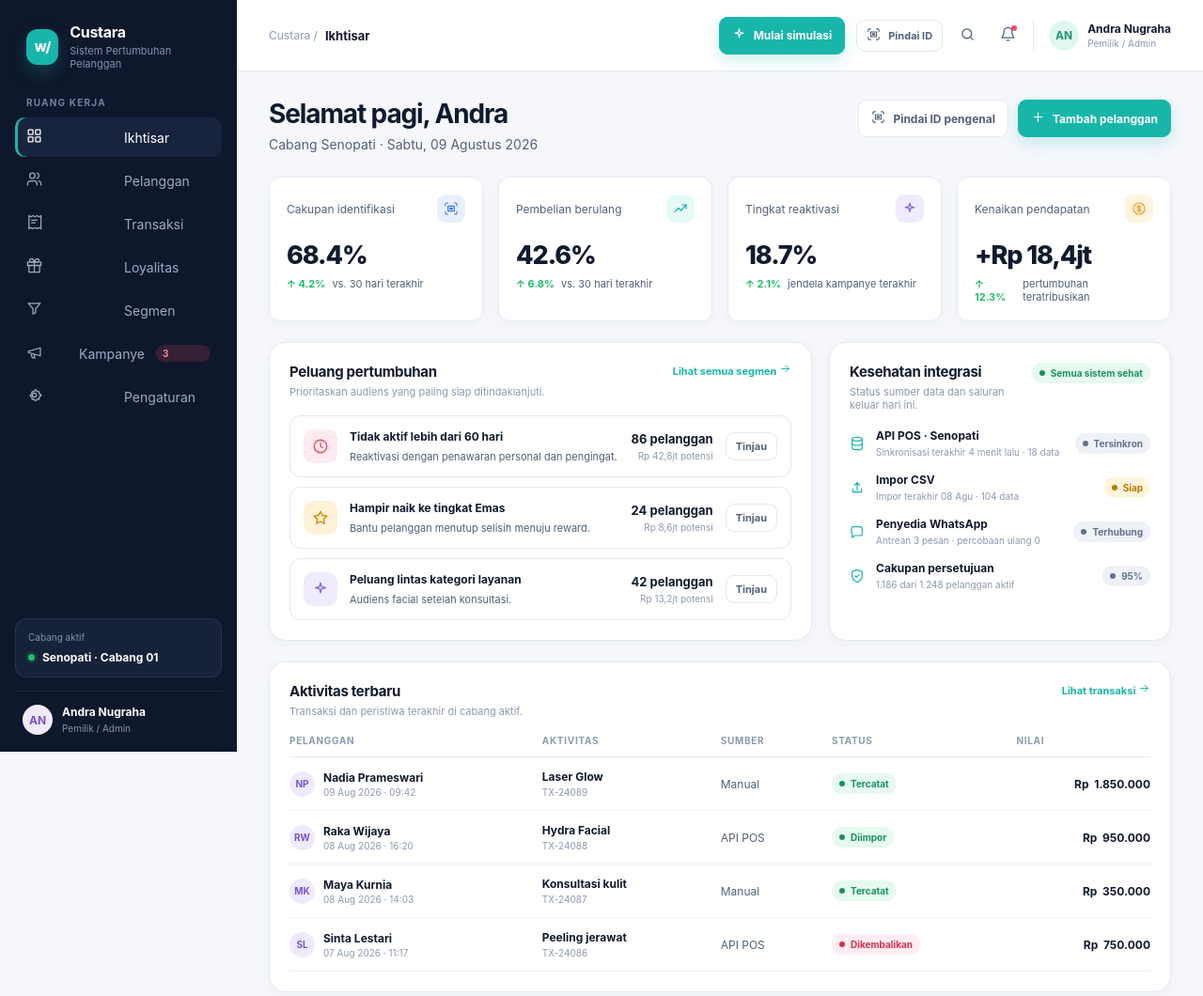
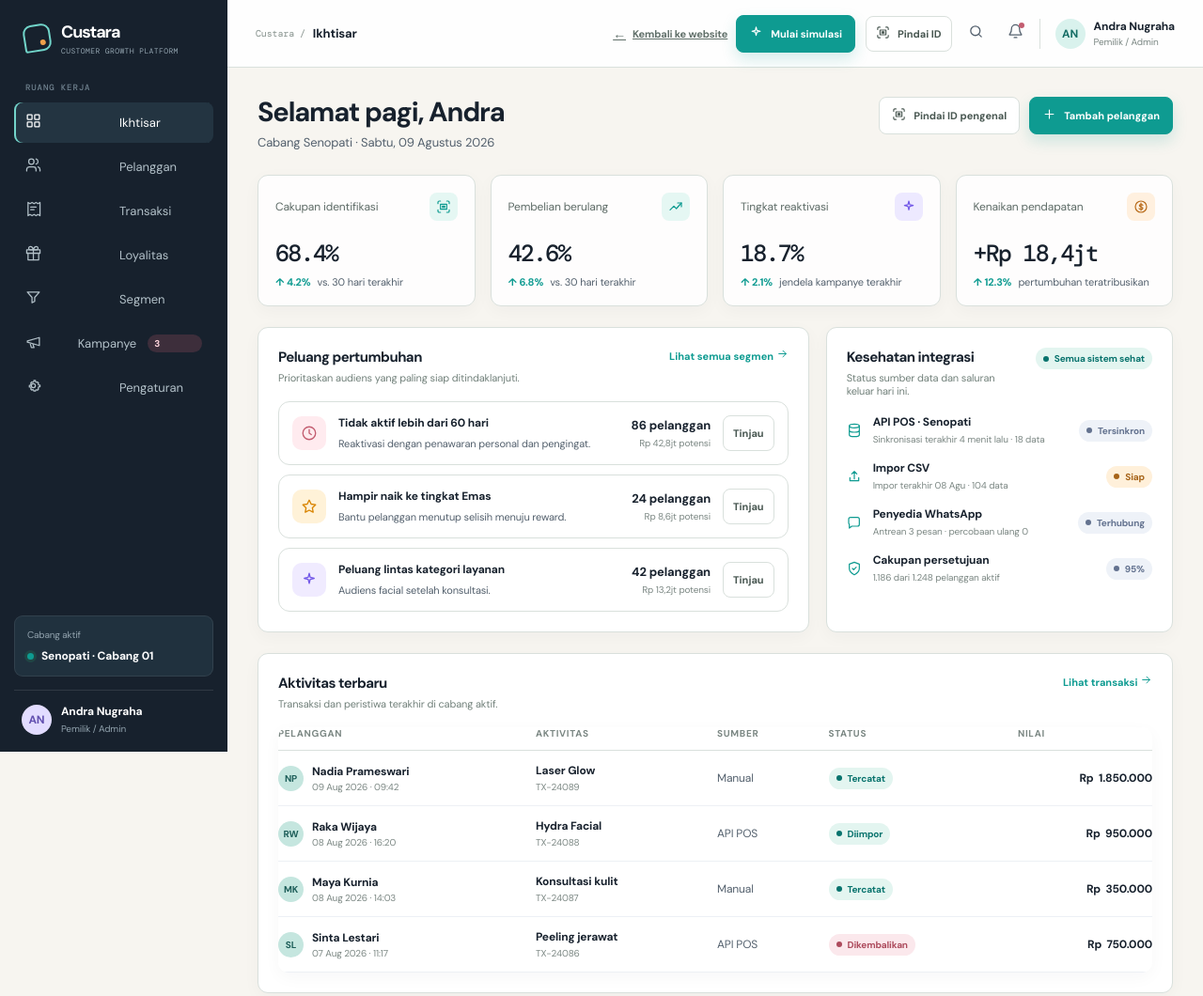
Before and after one commit to gyuxce/WAVRV2, a plain HTML site: page mockup/wavr-v1-mockup.html in a window 1280 px wide. Shown: the whole page at 94% size. Drawn offline with nearby package versions, Linux system fonts and the light colour scheme.

Commit message:
Unify product demo with Custara website

```diff
--- /dev/null
+++ b/demo-custara.css
@@ -0,0 +1,41 @@
+/* Shared Custara product-demo layer. The interaction logic remains in the demo file. */
+:root {
+  --wavr-ink: #17212d;
+  --wavr-ink-soft: #53606d;
+  --wavr-muted: #7b8783;
+  --wavr-line: #d9e0dc;
+  --wavr-surface: #ffffff;
+  --wavr-canvas: #f7f5f0;
+  --wavr-sidebar: #17212d;
+  --wavr-sidebar-soft: #233441;
+  --wavr-teal: #0e9b91;
+  --wavr-blue: #0e9b91;
+  --wavr-purple: #7359e8;
+  --wavr-green: #0e9b91;
+  --wavr-orange: #d88429;
+  --wavr-red: #c35d70;
+  --wavr-yellow: #d5a33d;
+  --wavr-shadow: 0 14px 34px rgba(23, 33, 45, .07);
+  --wavr-radius-lg: 16px;
+  --wavr-radius-md: 11px;
+  --wavr-radius-sm: 7px;
+  --wavr-font: "DM Sans", Arial, sans-serif;
+}
+
+body { background: var(--wavr-canvas); letter-spacing: -.01em; }
+button:focus-visible, input:focus-visible, select:focus-visible { outline-color: rgba(14, 155, 145, .28); }
+.wavr-sidebar { width: 242px; padding: 22px 15px 17px; background: var(--wavr-sidebar); }
+.wavr-brand { gap: 11px; padding: 0 10px 28px; }
+.wavr-brand-mark { position: relative; width: 29px; height: 29px; border: 2px solid #71d5ca; border-radius: 9px 9px 9px 3px; background: transparent; box-shadow: none; color: transparent; font-size: 0; transform: rotate(-9deg); }
+.wavr-brand-mark::after { position: absolute; width: 6px; height: 6px; right: 4px; bottom: 4px; border-radius: 50%; background: #eea04a; content: ""; }
+.wavr-brand-text strong { font-size: 18px; letter-spacing: -.06em; }.wavr-brand-text span { color: #94a5b0; font-family: "DM Mono", monospace; font-size: 8px; letter-spacing: .05em; text-transform: uppercase; }
+.wavr-nav-label { color: #718390; font-family: "DM Mono", monospace; font-size: 9px; font-weight: 500; letter-spacing: .1em; }.wavr-nav button { border-radius: 8px; color: #b2c0c8; font-size: 13px; }.wavr-nav button.is-active { background: var(--wavr-sidebar-soft); box-shadow: inset 2px 0 0 #73d4ca; }.wavr-nav button:hover { background: #263945; }.wavr-nav-count { color: #ffd4dc; background: rgba(195, 93, 112, .22); }.wavr-branch-card { border-radius: 9px; background: #20313e; }.wavr-branch-card small, .wavr-user span { color: #92a3ae; }.wavr-user { border-top-color: rgba(255,255,255,.11); }.wavr-avatar { color: #1d5e59; background: #c5e6df; }.wavr-user .wavr-avatar { color: #6250b0; background: #e2dcff; }
+
+.wavr-topbar { height: 72px; padding: 0 30px; background: rgba(255,255,255,.94); }.wavr-breadcrumb { color: #84908b; font-family: "DM Mono", monospace; font-size: 10px; }.wavr-breadcrumb strong { color: var(--wavr-ink); font-family: "DM Sans", Arial, sans-serif; font-size: 13px; }.wavr-topbar-actions { gap: 9px; }.wavr-back-site { display: inline-flex; align-items: center; gap: 7px; color: #61706a; font-size: 11px; font-weight: 700; }.wavr-back-site:hover { color: var(--wavr-teal); }.wavr-back-site::before { content: "←"; font-size: 14px; }.wavr-button { min-height: 38px; border-radius: 8px; color: #485751; font-size: 11px; }.wavr-button.primary { background: var(--wavr-teal); border-color: var(--wavr-teal); box-shadow: 0 7px 16px rgba(14,155,145,.18); }.wavr-button.primary:hover { background: #087c75; border-color: #087c75; }.wavr-button.dark { background: var(--wavr-ink); border-color: var(--wavr-ink); }.wavr-icon-button:hover { color: var(--wavr-teal); background: var(--wavr-canvas); }.wavr-top-avatar { border-left-color: var(--wavr-line); }.wavr-top-avatar .wavr-avatar { color: #176f67; background: #d9f2ed; }
+
+.wavr-content { max-width: 1460px; padding: 31px 32px 52px; }.wavr-page-head h1 { font-size: 29px; }.wavr-page-head p { color: var(--wavr-ink-soft); font-size: 13px; }.wavr-kpi, .wavr-panel, .wavr-card, .wavr-table-wrap, .wavr-modal { border-color: var(--wavr-line); border-radius: var(--wavr-radius-md); box-shadow: 0 5px 18px rgba(23,33,45,.035); }.wavr-kpi { background: rgba(255,255,255,.86); }.wavr-kpi-value { font-family: "DM Mono", monospace; font-size: 25px; font-weight: 500; letter-spacing: -.07em; }.wavr-kpi-top { color: #5d6b66; }.wavr-kpi-icon { border-radius: 8px; }.wavr-kpi-icon.blue, .wavr-kpi-icon.teal { color: var(--wavr-teal); background: #e5f7f3; }.wavr-kpi-icon.purple { color: var(--wavr-purple); background: #ede9ff; }.wavr-kpi-icon.orange { color: #b86a19; background: #fff0df; }.wavr-kpi-foot strong { color: var(--wavr-teal); }.wavr-panel-head h2, .wavr-card h2 { letter-spacing: -.035em; }.wavr-panel-head p { color: #71807a; }.wavr-status.success { color: #08736d; background: #e3f5f0; }.wavr-status.warning { color: #a66318; background: #fff0da; }.wavr-status.danger { color: #ad4b5d; background: #fbe8ec; }.wavr-chip { border-radius: 5px; color: #4d625b; background: #eef4f1; }.wavr-link-button { color: var(--wavr-teal); }.wavr-table th { color: #73817b; font-family: "DM Mono", monospace; font-size: 9px; }.wavr-table td { border-top-color: #e6ebe8; }.wavr-table tr:hover td { background: #fbfcfa; }
+
+.wavr-modal-backdrop { background: rgba(23,33,45,.48); backdrop-filter: blur(3px); }.wavr-modal { box-shadow: 0 24px 70px rgba(23,33,45,.2); }.wavr-modal-head { border-bottom-color: var(--wavr-line); }.wavr-modal-foot { border-top-color: var(--wavr-line); }.wavr-toast { border-radius: 9px; background: var(--wavr-ink); box-shadow: 0 12px 28px rgba(23,33,45,.2); }.wavr-demo-progress .is-active .wavr-demo-step-index, .wavr-demo-step.is-done .wavr-demo-step-index { background: var(--wavr-teal); }.wavr-demo-overlay { background: rgba(23,33,45,.74); backdrop-filter: blur(4px); }.wavr-demo-card { border-radius: 15px; box-shadow: 0 24px 70px rgba(23,33,45,.22); }.wavr-demo-spotlight { border-color: rgba(14,155,145,.72); }
+
+@media (max-width: 900px) { .wavr-sidebar { width: 212px; }.wavr-back-site { display: none; }.wavr-content { padding: 26px 22px 42px; }.wavr-topbar { padding: 0 22px; } }
+@media (max-width: 720px) { .wavr-sidebar { width: 100%; }.wavr-brand { padding-bottom: 13px; }.wavr-topbar { padding: 0 15px; }.wavr-top-avatar { display: none; }.wavr-content { padding: 22px 15px 37px; }.wavr-page-head h1 { font-size: 25px; } }
--- a/mockup/wavr-v1-mockup.html
+++ b/mockup/wavr-v1-mockup.html
@@ -4,7 +4,10 @@
   <meta charset="UTF-8" />
   <meta name="viewport" content="width=device-width, initial-scale=1.0" />
   <meta name="description" content="Mockup interaktif Custara V1" />
-  <title>Custara V1 Mockup</title>
+  <title>Custara — Demo Produk</title>
+  <link rel="preconnect" href="https://fonts.googleapis.com" />
+  <link rel="preconnect" href="https://fonts.gstatic.com" crossorigin />
+  <link href="https://fonts.googleapis.com/css2?family=DM+Mono:wght@400;500&family=DM+Sans:opsz,wght@9..40,400;9..40,500;9..40,600;9..40,700&display=swap" rel="stylesheet" />
   <style>
     :root {
       --wavr-ink: #101a2f;
@@ -342,13 +345,14 @@
       .wavr-demo-step span { font-size: 8px; }
     }
   </style>
+  <link rel="stylesheet" href="../demo-custara.css?v=20260809-02" />
 </head>
 <body>
   <div class="wavr-app" id="wavrApp">
     <aside class="wavr-sidebar" aria-label="Navigasi utama">
       <div class="wavr-brand">
         <div class="wavr-brand-mark">w/</div>
-        <div class="wavr-brand-text"><strong>Custara</strong><span>Sistem Pertumbuhan Pelanggan</span></div>
+        <div class="wavr-brand-text"><strong>Custara</strong><span>Customer Growth Platform</span></div>
       </div>
       <div class="wavr-nav-label">Ruang kerja</div>
       <nav class="wavr-nav" id="mainNav">
@@ -370,6 +374,7 @@
       <header class="wavr-topbar">
         <div class="wavr-breadcrumb"><span>Custara /</span><strong id="breadcrumbCurrent">Ikhtisar</strong></div>
         <div class="wavr-topbar-actions">
+          <a class="wavr-back-site" href="../index.html">Kembali ke website</a>
           <button type="button" class="wavr-button primary wavr-demo-launch" data-action="start-demo"><span data-icon-name="spark"></span><span id="demoButtonLabel">Mulai simulasi</span></button>
           <button type="button" class="wavr-button small wavr-global-scan" data-action="scan"><span data-icon-name="scan"></span>Pindai ID</button>
           <button type="button" class="wavr-icon-button" aria-label="Cari" data-action="focus-search"><span class="wavr-nav-icon" data-icon-name="search"></span></button>
--- a/styles.css
+++ b/styles.css
@@ -200,6 +200,7 @@ p { color: var(--ink-soft); }
 .results { color: #fff; background: #1e3438; }.results-layout { display: grid; grid-template-columns: .85fr 1.15fr; align-items: stretch; gap: 68px; }.results-copy h2 em { color: #8ce2d7; }.results-copy p { max-width: 370px; color: #bfd0ce; }.demo-disclaimer { margin-top: 30px; color: #8ea3a0 !important; font-size: 11px; }.metrics-grid { display: grid; grid-template-columns: repeat(2, 1fr); gap: 1px; overflow: hidden; border-radius: 14px; background: #436065; }.metrics-grid > div { display: flex; flex-direction: column; justify-content: end; min-height: 172px; padding: 25px; background: #294449; }.metrics-grid strong { color: #9ce6dc; font-family: "DM Mono", monospace; font-size: 33px; letter-spacing: -.09em; }.metrics-grid span { margin-top: 6px; color: #c2d4d1; font-size: 11px; }
 .solutions { background: #efeee8; }.solution-grid { grid-template-columns: repeat(4, 1fr); }.solution-card { min-height: 235px; }.solution-card > span { display: grid; width: 33px; height: 33px; margin-bottom: 39px; place-items: center; border-radius: 8px; color: var(--teal-dark); background: var(--teal-soft); font-family: "DM Mono", monospace; font-size: 12px; }.solution-card.feature { color: #fff; border-color: #263d48; background: #223740; }.solution-card.feature > span { color: #a7ece2; background: #2c5357; }.solution-card.feature p { color: #c4d3d3; }.solution-card h3 { font-size: 19px; }.solution-card p { font-size: 12px; }.solution-card a { display: inline-flex; align-items: center; gap: 6px; margin-top: 12px; color: #9de5da; font-size: 11px; font-weight: 700; }.solution-card a svg { width: 13px; }
 .integration-layout { display: grid; grid-template-columns: .72fr 1.28fr; align-items: center; gap: 80px; }.integration-copy h2 { max-width: 415px; }.integration-map { display: grid; grid-template-columns: 1fr 78px 150px 78px 1fr; align-items: center; min-height: 270px; padding: 25px; border: 1px solid #d5ddd8; border-radius: var(--radius-md); background: #fff; }.integration-inputs, .integration-outputs { display: grid; gap: 9px; }.integration-inputs span, .integration-outputs span { display: grid; min-height: 37px; place-items: center; border: 1px solid #dce3df; border-radius: 7px; color: #5b6963; background: #f7f9f7; font-family: "DM Mono", monospace; font-size: 9px; }.integration-lines { height: 1px; background: #a3cbc4; }.integration-core { display: grid; place-items: center; min-height: 104px; border: 1px solid #9ccfc5; border-radius: 12px; color: var(--teal-dark); background: #eaf8f4; text-align: center; }.integration-core svg { width: 24px; }.integration-core strong { margin-top: 5px; font-size: 13px; }.integration-core small { color: #63857e; font-size: 8px; }.identifier-row { grid-column: 1 / -1; display: flex; flex-wrap: wrap; align-items: center; justify-content: center; gap: 7px; margin-top: 20px; }.identifier-row small { margin-right: 4px; color: #81908a; font-size: 9px; }.identifier-row span { padding: 4px 6px; border-radius: 4px; color: #5f6c67; background: #f0f4f1; font-family: "DM Mono", monospace; font-size: 8px; }
+section.integrations { display: block; width: 100%; }
 .pilot { background: #f7f5f0; }.pilot-steps { display: grid; grid-template-columns: repeat(5, 1fr); gap: 0; padding: 0; margin: 52px 0 0; list-style: none; counter-reset: pilot; }.pilot-steps li { position: relative; padding: 0 17px 0 21px; border-left: 1px solid #d4ddd8; }.pilot-steps li:first-child { padding-left: 0; border-left: 0; }.pilot-steps b { display: block; margin-bottom: 32px; color: var(--teal-dark); font-family: "DM Mono", monospace; font-size: 11px; }.pilot-steps h3 { font-size: 16px; }.pilot-steps p { margin: 0; font-size: 12px; }.trust { background: #efeee8; }.trust-layout { display: grid; grid-template-columns: .75fr 1.25fr; align-items: start; gap: 80px; }.trust-copy h2 { max-width: 400px; }.trust-copy > p { max-width: 390px; }.trust-points { display: grid; grid-template-columns: repeat(2, 1fr); gap: 10px; margin-top: 30px; }.trust-points span { display: flex; align-items: center; gap: 7px; color: #56655f; font-size: 11px; }.trust-points svg { width: 15px; color: var(--teal-dark); }.faq-list summary::after { display: none; }.faq-list summary svg { width: 17px; color: var(--teal-dark); transition: transform .2s ease; }.faq-list details[open] summary svg { transform: rotate(90deg); }.faq-list summary { font-size: 14px; }.faq-list details p { font-size: 13px; }
 .assessment { padding: 0 0 112px; background: #efeee8; }.assessment-card { display: grid; grid-template-columns: .85fr 1.15fr; gap: 56px; padding: 55px; border-radius: var(--radius-lg); color: #fff; background: #214541; }.assessment-copy h2 em { color: #98e5d9; }.assessment-copy > p:not(.eyebrow) { color: #cadbd7; }.assessment-note { display: flex; align-items: start; gap: 9px; max-width: 370px; margin-top: 26px; color: #b7d2cc; font-size: 11px; }.assessment-note svg { width: 15px; flex: 0 0 auto; margin-top: 2px; color: #8de0d4; }.assessment-form { grid-template-columns: repeat(2, 1fr); }.assessment-form label { display: grid; gap: 7px; color: #d4e1dd; font-size: 11px; font-weight: 600; }.assessment-form input, .assessment-form select { width: 100%; height: 43px; padding: 0 11px; border: 1px solid #54736e; border-radius: 7px; outline: none; color: #fff; background: rgba(255,255,255,.07); }.assessment-form input::placeholder { color: #9eb8b2; }.assessment-form input:focus, .assessment-form select:focus { border-color: #91ddd2; box-shadow: 0 0 0 3px rgba(145,221,210,.13); }.assessment-form select { color: #dbe9e6; }.assessment-form option { color: var(--ink); background: #fff; }.assessment-form .button { grid-column: 1 / -1; justify-self: start; margin-top: 4px; }.assessment-form .form-message { grid-column: 1 / -1; color: #a6eadf; }
 .site-footer { background: #17212d; color: #fff; }.footer-wrap { display: grid; grid-template-columns: 1fr auto; align-items: start; gap: 18px 56px; }.site-footer .brand { color: #fff; }.footer-wrap > p { max-width: 290px; margin: -24px 0 0; color: #aab8bd; font-size: 12px; }.footer-wrap > div { display: flex; gap: 20px; color: #bfcbcf; font-size: 12px; }.footer-wrap > div a:hover { color: #94e1d7; }.footer-wrap small { grid-column: 1 / -1; padding-top: 18px; border-top: 1px solid #33434e; color: #84939a; font-size: 10px; }
```
Also changed, not shown: index.html (+5 -4 lines), README.md.
